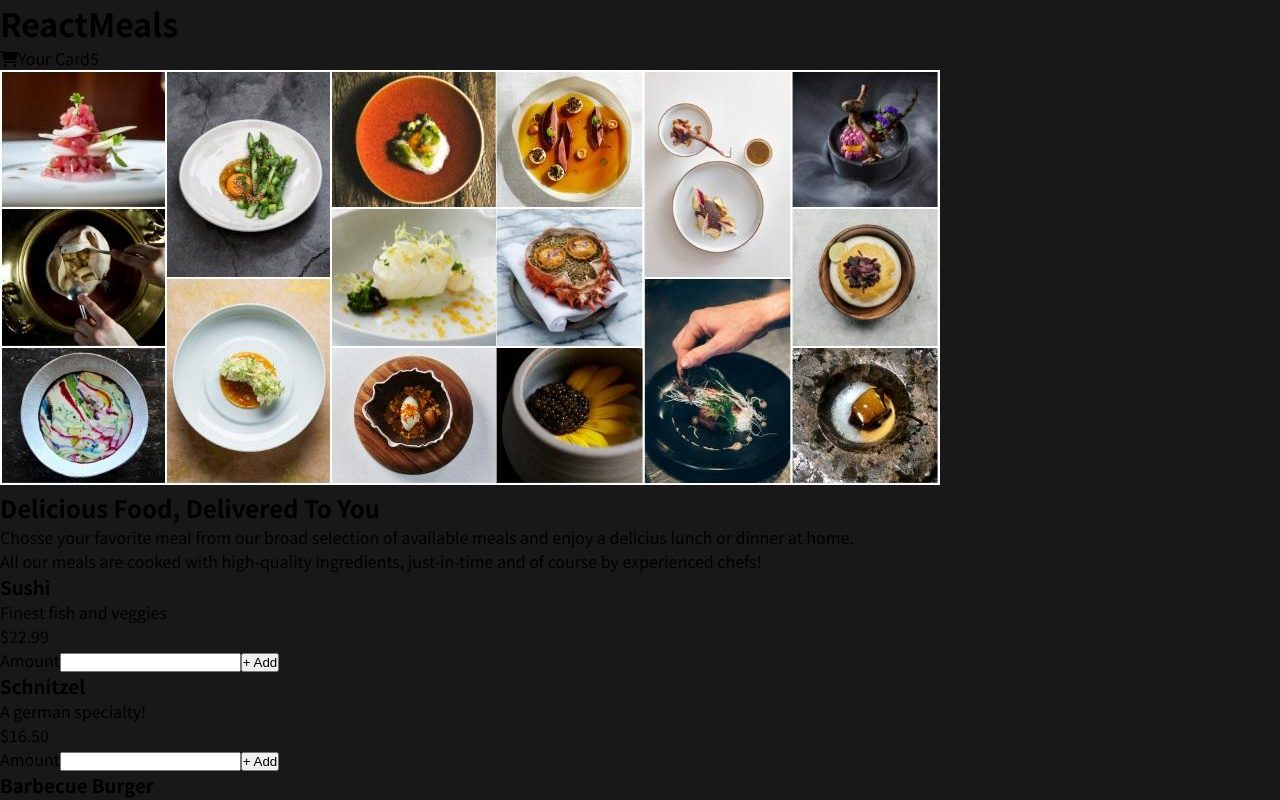
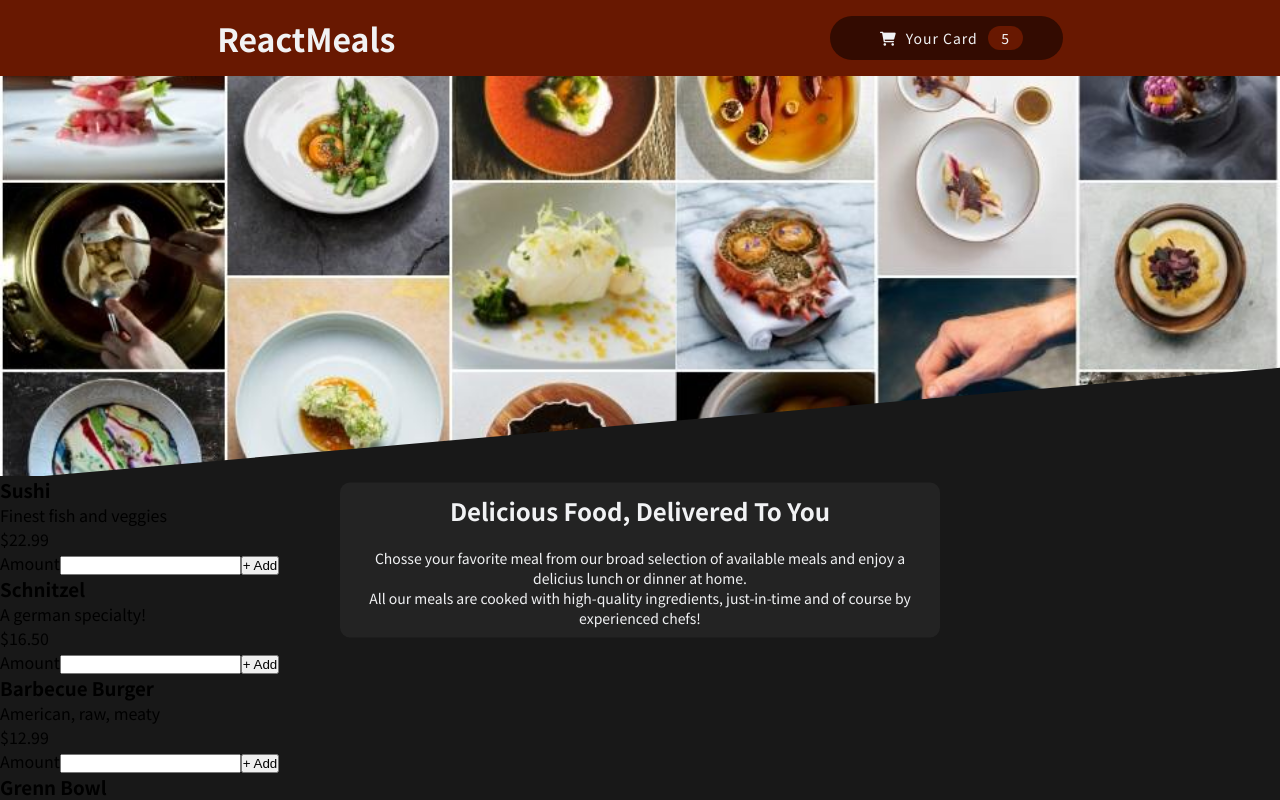
Before and after one commit to massam89/food-app-react, a React (Create React App) app: page / in a window 1280 px wide. Shown: the top 800 px of the page. Built offline with nearby package versions, Linux system fonts and the light colour scheme.

Commit message:
finish style header and hero

```diff
--- a/src/components/Card.js
+++ b/src/components/Card.js
@@ -1,6 +1,8 @@
+import styles from './Card.module.css'
+
 const Card = () => {
   return (
-    <div>
+    <div className={styles.card}>
       <i className="fa-solid fa-cart-shopping"></i>
       <span>Your Card</span>
       <span>5</span>
--- /dev/null
+++ b/src/components/Card.module.css
@@ -0,0 +1,25 @@
+.card {
+  background-color: var(--red-dark);
+  padding: 10px 40px;
+  border: none;
+  border-radius: 30px;
+  font-size: 14px;
+  cursor: pointer;
+}
+
+.card * {
+  margin-left: 10px;
+}
+
+.card span:nth-child(2) {
+  letter-spacing: 1px;
+}
+
+.card span:nth-child(3) {
+  display: inline-block;
+  background-color: var(--red-light);
+  padding: 2px 10px;
+  border-radius: 20px;
+  width: 35px;
+  text-align: center;
+}
--- a/src/components/Header.js
+++ b/src/components/Header.js
@@ -1,8 +1,9 @@
 import Card from "./Card"
+import styles from './Header.module.css'
 
 const Header = () => {
   return (
-    <header>
+    <header className={styles.header}>
       <h1>ReactMeals</h1>
       <Card />
     </header>
--- /dev/null
+++ b/src/components/Header.module.css
@@ -0,0 +1,8 @@
+.header {
+  background-color: var(--red-light);
+  color: var(--white);
+  display: flex;
+  justify-content: space-around;
+  align-items: center;
+  padding: 15px 0;
+}
--- a/src/components/Hero.js
+++ b/src/components/Hero.js
@@ -1,14 +1,19 @@
-import heroImg from '../img/hero.jpg'
+import styles from './Hero.module.css'
 
 const Hero = () => {
   return (
-    <section>
-      <img src={heroImg} alt="Hero image" />
-      <div>
-        <h2>Delicious Food, Delivered To You</h2>
-        <p>Chosse your favorite meal from our broad selection of available meals and enjoy a delicius lunch or dinner at home.</p>
-        <p>All our meals are cooked with high-quality ingredients, just-in-time and of course by experienced chefs!</p>
+    <section className={styles.hero}>
+      <div className={styles.slide}>
+
+        <div className={styles.shape}></div>
       </div>
+
+      <div className={styles.box}>
+         <h2>Delicious Food, Delivered To You</h2>
+          <p>Chosse your favorite meal from our broad selection of available meals and enjoy a delicius lunch or dinner at home.</p>
+          <p>All our meals are cooked with high-quality ingredients, just-in-time and of course by experienced chefs!</p>
+        </div>
+
     </section>
   )
 }
--- /dev/null
+++ b/src/components/Hero.module.css
@@ -0,0 +1,49 @@
+.hero {
+  height: 400px;
+  background-image: url("../img/hero.jpg");
+  background-position: center;
+  background-repeat: no-repeat;
+  background-size: cover;
+  color: var(--white);
+  text-align: center;
+  z-index: 0;
+}
+
+.slide {
+ width: inherit;
+ height: inherit;
+  position: relative;
+  overflow: hidden;
+  z-index: 1;
+}
+
+.box {
+  background-color: var(--grey-light);
+  width: 600px;
+  position: absolute;
+  left: 50%;
+  top: 70%;
+  transform: translate(-50%, -50%);
+  padding: 10px;
+  border-radius: 10px;
+  z-index: 3;
+}
+
+.box h2 {
+  margin-bottom: 20px;
+}
+
+.box p {
+  font-size: 14px;
+  font-weight: 200;
+}
+
+.shape {
+  background-color: var(--grey-dark);
+  width: 120%;
+  height: 200px;
+  position: absolute;
+  bottom: -137px;
+  z-index: 2;
+  transform: rotate(-5deg);
+}
```
